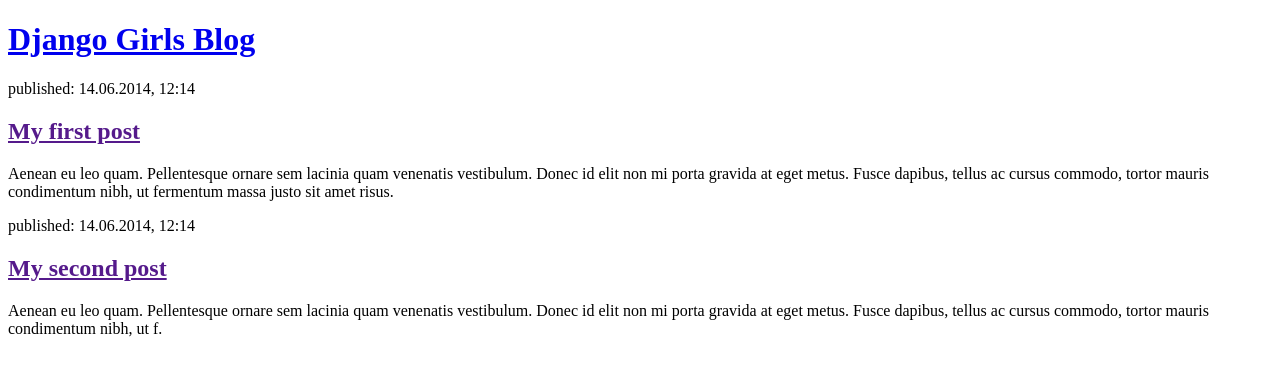
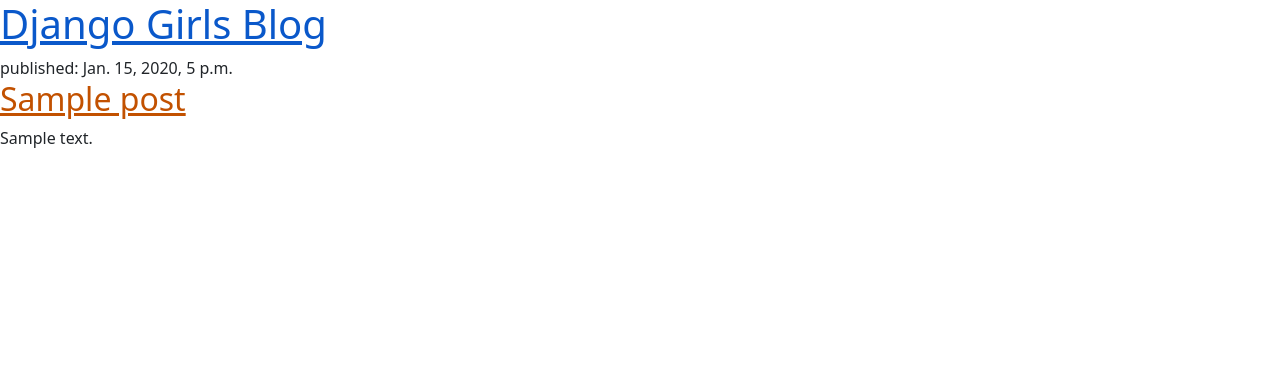
Before and after one commit to starsinheart/my-first-blog, a Django app: page / in a window 1280 px wide. Shown: the top 376 px of the page. Run offline with Django 3.2, Linux system fonts and the light colour scheme; tables that the repository leaves empty hold one stand-in row (values such as "Sample post").

Commit message:
Modified templates to display posts from database.

```diff
--- /dev/null
+++ b/blog/static/css/blog.css
@@ -0,0 +1,3 @@
+h1 a, h2 a {
+    color: #C25100;
+}
--- a/blog/templates/blog/post_list.html
+++ b/blog/templates/blog/post_list.html
@@ -1,23 +1,24 @@
+{% load static %}
 <!DOCTYPE html>
 <html>
     <head>
         <title>Django Girls blog</title>
+        <link rel="stylesheet" href="https://cdn.jsdelivr.net/npm/bootstrap@5.1.3/dist/css/bootstrap.min.css" integrity="sha384-1BmE4kWBq78iYhFldvKuhfTAU6auU8tT94WrHftjDbrCEXSU1oBoqyl2QvZ6jIW3" crossorigin="anonymous">
+        <link rel="stylesheet" href="{% static 'css/blog.css' %}">
+
     </head>
     <body>
         <header>
             <h1><a href="/">Django Girls Blog</a></h1>
         </header>
 
-        <article>
-            <time>published: 14.06.2014, 12:14</time>
-            <h2><a href="">My first post</a></h2>
-            <p>Aenean eu leo quam. Pellentesque ornare sem lacinia quam venenatis vestibulum. Donec id elit non mi porta gravida at eget metus. Fusce dapibus, tellus ac cursus commodo, tortor mauris condimentum nibh, ut fermentum massa justo sit amet risus.</p>
-        </article>
+        {% for post in posts %}
+            <article>
+                <time>published: {{post.published_date}}</time>
+                <h2><a href="">{{post.title}}</a></h2>
+                <p>{{post.text|linebreaksbr}}</p>
+            </article>
 
-        <article>
-            <time>published: 14.06.2014, 12:14</time>
-            <h2><a href="">My second post</a></h2>
-            <p>Aenean eu leo quam. Pellentesque ornare sem lacinia quam venenatis vestibulum. Donec id elit non mi porta gravida at eget metus. Fusce dapibus, tellus ac cursus commodo, tortor mauris condimentum nibh, ut f.</p>
-        </article>
+        {% endfor %}
     </body>
 </html>
--- a/blog/views.py
+++ b/blog/views.py
@@ -1,6 +1,7 @@
 from django.shortcuts import render
-
-# Create your views here.
+from django.utils import timezone
+from .models import Post
 
 def post_list(request):
-    return render(request, 'blog/post_list.html',{})
+    posts = Post.objects.filter(published_date__lte=timezone.now()).order_by('published_date')
+    return render(request, 'blog/post_list.html', {'posts': posts})
```
